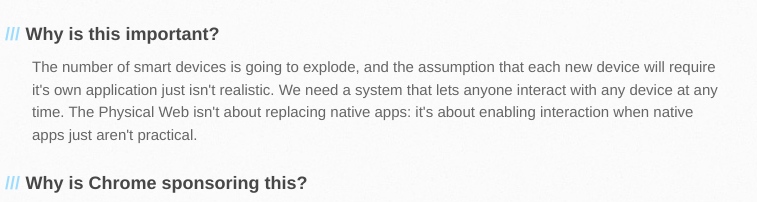
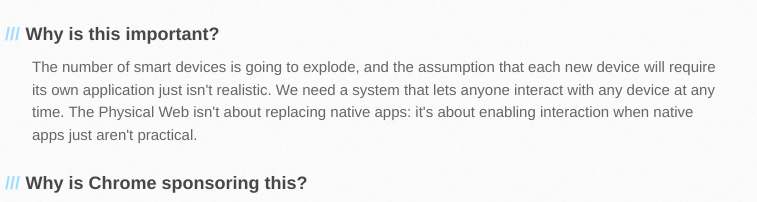
Before and after one commit to google/physical-web, a plain HTML site: page index.html in a window 1280 px wide. Shown: the part 325-527 px from the top of the page, 138-895 px from the left. Drawn offline with Linux system fonts and the light colour scheme.

Commit message:
fix typos

```diff
--- a/index.html
+++ b/index.html
@@ -43,7 +43,7 @@
 <p>The Physical Web is an approach to unleash the core superpower of the web: interaction on demand. People should be able to walk up to any smart device - a vending machine, a poster, a toy, a bus stop, a rental car - and not have to download an app first. Everything should be just a tap away.</p>
 
 <h3><a class="anchor"><span class="octicon octicon-link"></span></a>Why is this important?</h3>
-<p>The number of smart devices is going to explode, and the assumption that each new device will require it's own application just isn't realistic. We need a system that lets anyone interact with any device at any time. The Physical Web isn't about replacing native apps: it's about enabling interaction when native apps just aren't practical.</p>
+<p>The number of smart devices is going to explode, and the assumption that each new device will require its own application just isn't realistic. We need a system that lets anyone interact with any device at any time. The Physical Web isn't about replacing native apps: it's about enabling interaction when native apps just aren't practical.</p>
 
 <h3><a class="anchor"><span class="octicon octicon-link"></span></a>Why is Chrome sponsoring this?</h3>
 <p>The Physical Web must be an open standard that everyone can use. By creating a common web standard that any device can use to offer interaction, a new range of services becomes possible.</p>
```
